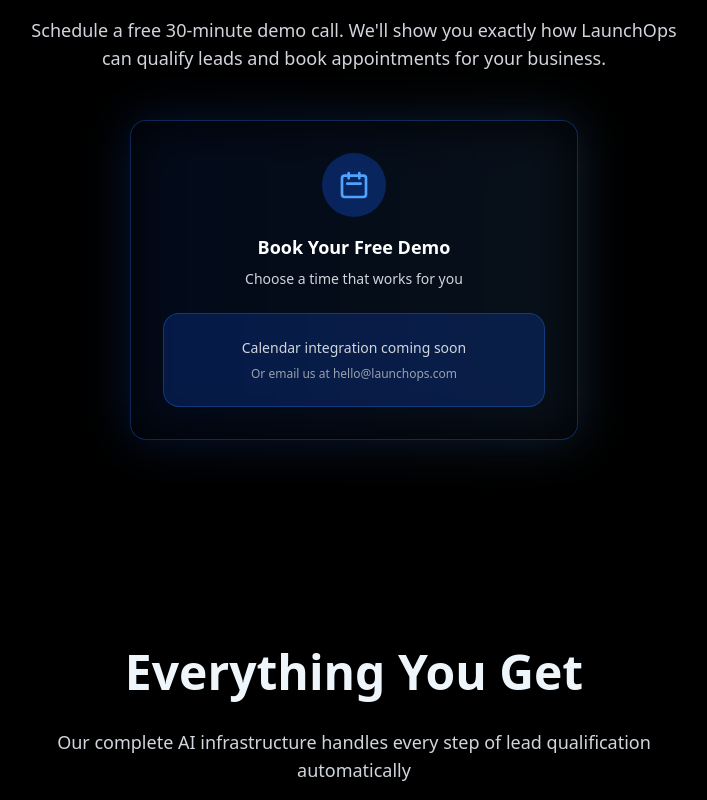
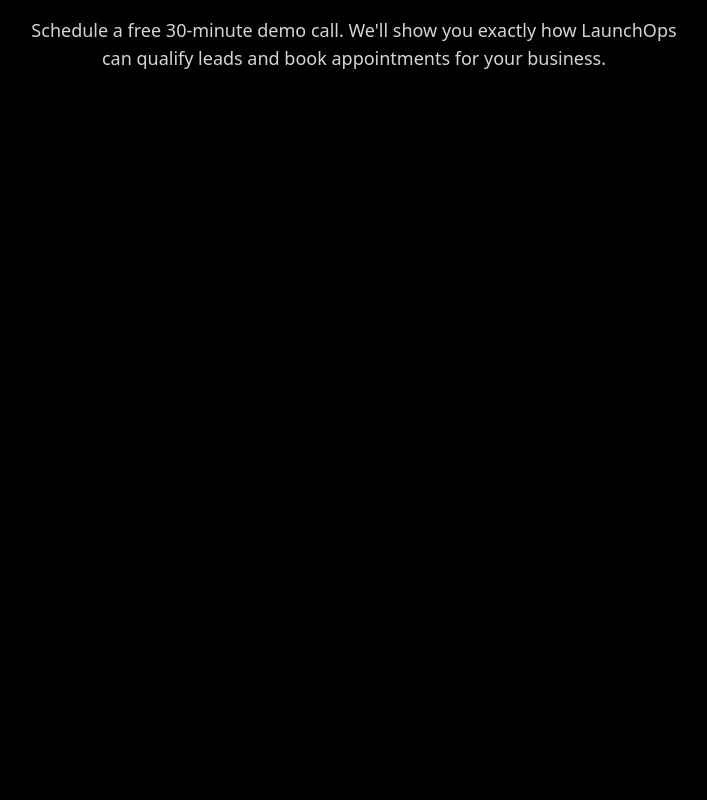
Before and after one commit to Abdulrahmansuleiman/LaunchopsAgency.com, a Next.js app: page / in a window 1280 px wide. Shown: the part 1840-2640 px from the top of the page, without its empty margins (286-993 px from the left). Built offline with nearby package versions, Linux system fonts and the light colour scheme.

Commit message:
feat: integrate Calendly booking widget
Add live demo scheduling calendar for seamless appointments.

Co-authored-by: abdulrahman suleiman <111637409+Abdulrahmansuleiman@users.noreply.github.com>

```diff
--- a/components/booking-section.tsx
+++ b/components/booking-section.tsx
@@ -10,41 +10,17 @@ export function BookingSection() {
             Schedule a free 30-minute demo call. We'll show you exactly how LaunchOps can qualify leads and book appointments for your business.
           </p>
 
-          <div className="relative max-w-md mx-auto">
-            <div className="absolute inset-0 bg-gradient-to-r from-blue-600/20 to-blue-400/20 rounded-2xl blur-xl"></div>
-            <div className="relative bg-black/50 border border-blue-500/30 rounded-2xl p-8 backdrop-blur">
-              <div className="text-center">
-                <div className="w-16 h-16 bg-blue-600/30 rounded-full mx-auto mb-4 flex items-center justify-center">
-                  <svg
-                    className="w-8 h-8 text-blue-400"
-                    fill="none"
-                    stroke="currentColor"
-                    viewBox="0 0 24 24"
-                  >
-                    <path
-                      strokeLinecap="round"
-                      strokeLinejoin="round"
-                      strokeWidth={2}
-                      d="M8 7V3m8 4V3m-9 8h10M5 21h14a2 2 0 002-2V7a2 2 0 00-2-2H5a2 2 0 00-2 2v12a2 2 0 002 2z"
-                    />
-                  </svg>
-                </div>
-                <h3 className="text-white font-bold text-lg mb-2">
-                  Book Your Free Demo
-                </h3>
-                <p className="text-gray-300 text-sm mb-6">
-                  Choose a time that works for you
-                </p>
-                <div className="mt-6 bg-blue-600/20 border border-blue-500/30 rounded-lg p-6">
-                  <div className="text-gray-300 text-sm font-medium">
-                    Calendar integration coming soon
-                  </div>
-                  <p className="text-gray-400 text-xs mt-2">
-                    Or email us at hello@launchops.com
-                  </p>
-                </div>
-              </div>
-            </div>
+          <div className="max-w-2xl mx-auto">
+            <div
+              className="calendly-inline-widget"
+              data-url="https://calendly.com/launchops-automation/30min"
+              style={{ minWidth: '320px', height: '700px' }}
+            />
+            <script
+              type="text/javascript"
+              src="https://assets.calendly.com/assets/external/widget.js"
+              async
+            />
           </div>
         </div>
       </div>
```
